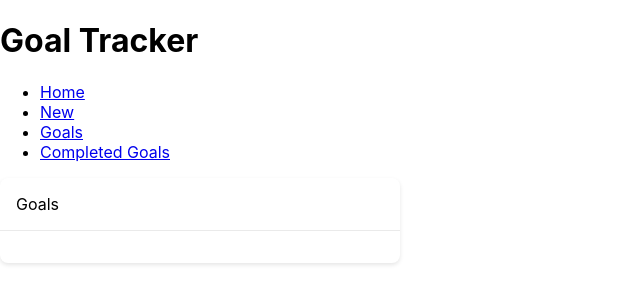
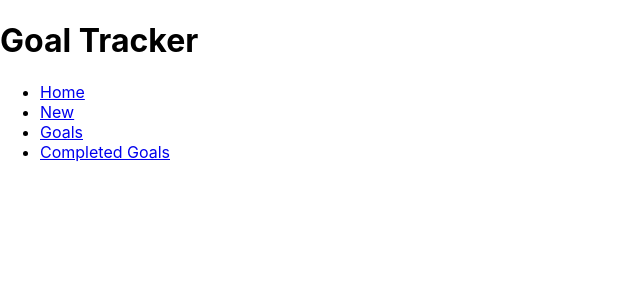
Before and after one commit to Jake-A-Brown/GoalMaker, a React (Create React App) app: page /GoalMaker/goals in a window 1280 px wide. Shown: the top 304 px of the page, without its empty margins (0-640 px from the left). Built offline with nearby package versions, Linux system fonts and the light colour scheme.

Commit message:
added organization

```diff
--- a/src/App.js
+++ b/src/App.js
@@ -1,4 +1,6 @@
 //main state that renders all components
+// App.js
+
 import './App.css';
 import React, { useState } from 'react';
 import { Routes, Route, Link } from 'react-router-dom';
@@ -8,21 +10,31 @@ import GoalForm from './Components/GoalForm';
 import GoalList from './Components/GoalList';
 
 const App = () => {
-  const [goals, setGoals] = useState([]);
+  const [goalsByCategory, setGoalsByCategory] = useState({});
   const [completedGoals, setCompletedGoals] = useState([]);
 
-  const addGoal = (goal) => {
-    setGoals([...goals, goal]);
+  const addGoal = (goals) => {
+    setGoalsByCategory(goals);
   };
 
   const completeGoal = (goal) => {
-    setGoals(goals.filter((g) => g !== goal));
+    const category = goal.category;
+    const updatedGoals = goalsByCategory[category].filter((g) => g !== goal);
+    setGoalsByCategory({
+      ...goalsByCategory,
+      [category]: updatedGoals,
+    });
     setCompletedGoals([...completedGoals, goal]);
   };
 
   const calculateProgress = () => {
-    const totalGoals = goals.length + completedGoals.length;
-    const progress = (completedGoals.length / totalGoals) * 100;
+    let totalGoals = 0;
+    let completedCount = 0;
+    Object.values(goalsByCategory).forEach((categoryGoals) => {
+      totalGoals += categoryGoals.length;
+      completedCount += categoryGoals.filter((goal) => completedGoals.includes(goal)).length;
+    });
+    const progress = (completedCount / totalGoals) * 100;
     return progress.toFixed(2);
   };
 
@@ -52,16 +64,16 @@ const App = () => {
             element={
               <Home
                 addGoal={addGoal}
-                goals={goals}
+                goalsByCategory={goalsByCategory}
                 completeGoal={completeGoal}
                 calculateProgress={calculateProgress}
               />
             }
           />
-          <Route path="/new" element={<GoalForm addGoal={addGoal} />} />
+          <Route path="/new" element={<GoalForm addGoal={addGoal} goalsByCategory={goalsByCategory} />} />
           <Route
             path="/goals"
-            element={<GoalList goals={goals} completeGoal={completeGoal} />}
+            element={<GoalList goalsByCategory={goalsByCategory} completeGoal={completeGoal} />}
           />
           <Route
             path="/completed"
--- a/src/Components/CompletedGoalsPage.js
+++ b/src/Components/CompletedGoalsPage.js
@@ -1,16 +1,31 @@
 //A component that displays a list of completed goals
 import React from 'react';
+import Goal from './Goal';
 
 const CompletedGoalsPage = ({ completedGoals }) => {
+  // Create an object to store completed goals by category
+  const goalsByCategory = completedGoals.reduce((acc, goal) => {
+    const { category } = goal;
+    if (acc[category]) {
+      acc[category].push(goal);
+    } else {
+      acc[category] = [goal];
+    }
+    return acc;
+  }, {});
+
+  // Get the list of categories and sort them alphabetically
+  const categories = Object.keys(goalsByCategory).sort();
+
   return (
     <div>
       <h2>Completed Goals</h2>
-      {completedGoals.map((goal, index) => (
-        <div key={index}>
-          <h3>{goal.name}</h3>
-          <p>Category: {goal.category}</p>
-          <p>Deadline: {goal.deadline}</p>
-          <p>Description: {goal.description}</p>
+      {categories.map((category) => (
+        <div key={category}>
+          <h3>{category}</h3>
+          {goalsByCategory[category].map((goal) => (
+            <Goal key={goal.id} goal={goal} />
+          ))}
         </div>
       ))}
     </div>
--- a/src/Components/Goal.js
+++ b/src/Components/Goal.js
@@ -10,11 +10,15 @@ const Goal = ({ goal, completeGoal }) => {
 
   return (
     <div>
-      <h3>{category}</h3>
-      <p>Goal name: {name}</p>
-      <p>Deadline: {deadline}</p>
-      <p>Description: {description}</p>
-      <button onClick={handleComplete}>Complete</button>
+      {name && (
+        <React.Fragment>
+          <h3>{category}</h3>
+          <p>Goal name: {name}</p>
+          <p>Deadline: {deadline}</p>
+          <p>Description: {description}</p>
+          <button onClick={handleComplete}>Complete</button>
+        </React.Fragment>
+      )}
     </div>
   );
 };
--- a/src/Components/GoalForm.js
+++ b/src/Components/GoalForm.js
@@ -2,7 +2,7 @@
 import React, { useState } from 'react';
 import './GoalForm.css';
 
-const GoalForm = ({ addGoal }) => {
+const GoalForm = ({ addGoal, goalsByCategory }) => {
   const [goal, setGoal] = useState({
     name: '',
     category: '',
@@ -22,7 +22,10 @@ const GoalForm = ({ addGoal }) => {
 
   const handleSubmit = (event) => {
     event.preventDefault();
-    addGoal(goal);
+    const category = goal.category;
+    const updatedGoals = goalsByCategory[category] ? [...goalsByCategory[category], goal] : [goal];
+    const updatedCategories = { ...goalsByCategory, [category]: updatedGoals };
+    addGoal(updatedCategories);
     setGoal({ name: '', category: '', deadline: '', description: '' });
   };
 
@@ -85,7 +88,9 @@ const GoalForm = ({ addGoal }) => {
               className="form-control"
             ></textarea>
           </div>
-          <button type="submit" className="btn">Add Goal</button>
+          <button type="submit" className="btn">
+            Add Goal
+          </button>
         </form>
       )}
     </div>
--- a/src/Components/GoalList.js
+++ b/src/Components/GoalList.js
@@ -1,17 +1,22 @@
 // A component to display the list of goals
+// GoalList.js
 import React from 'react';
 import Goal from './Goal';
 import './GoalList.css';
 
-const GoalList = ({ goals, completeGoal }) => {
+const GoalList = ({ goalsByCategory, completeGoal }) => {
   return (
-    <div className="card goal-list">
-      <div className="card-header">Goals</div>
-      <div className="card-body">
-        {goals.map((goal, index) => (
-          <Goal key={index} goal={goal} completeGoal={completeGoal} />
-        ))}
-      </div>
+    <div className="goal-list">
+      {Object.entries(goalsByCategory).map(([category, goals]) => (
+        <div key={category} className="goal-category">
+          <h3>{category}</h3>
+          <div className="goal-items">
+            {goals.map((goal, index) => (
+              <Goal key={index} goal={goal} completeGoal={completeGoal} />
+            ))}
+          </div>
+        </div>
+      ))}
     </div>
   );
 };
```
Also changed, not shown: src/Components/GoalGroupList.js (added, +30 -0 lines), 8 other files (tests, documents, lock files or other folders).
